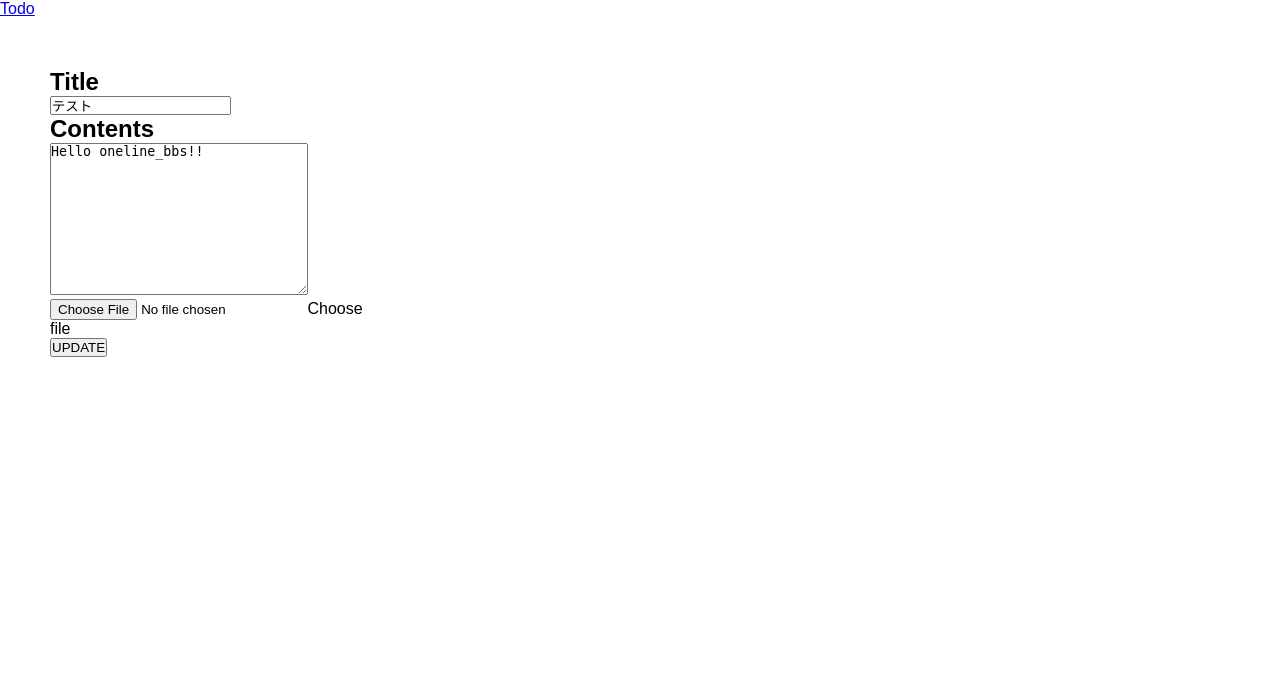
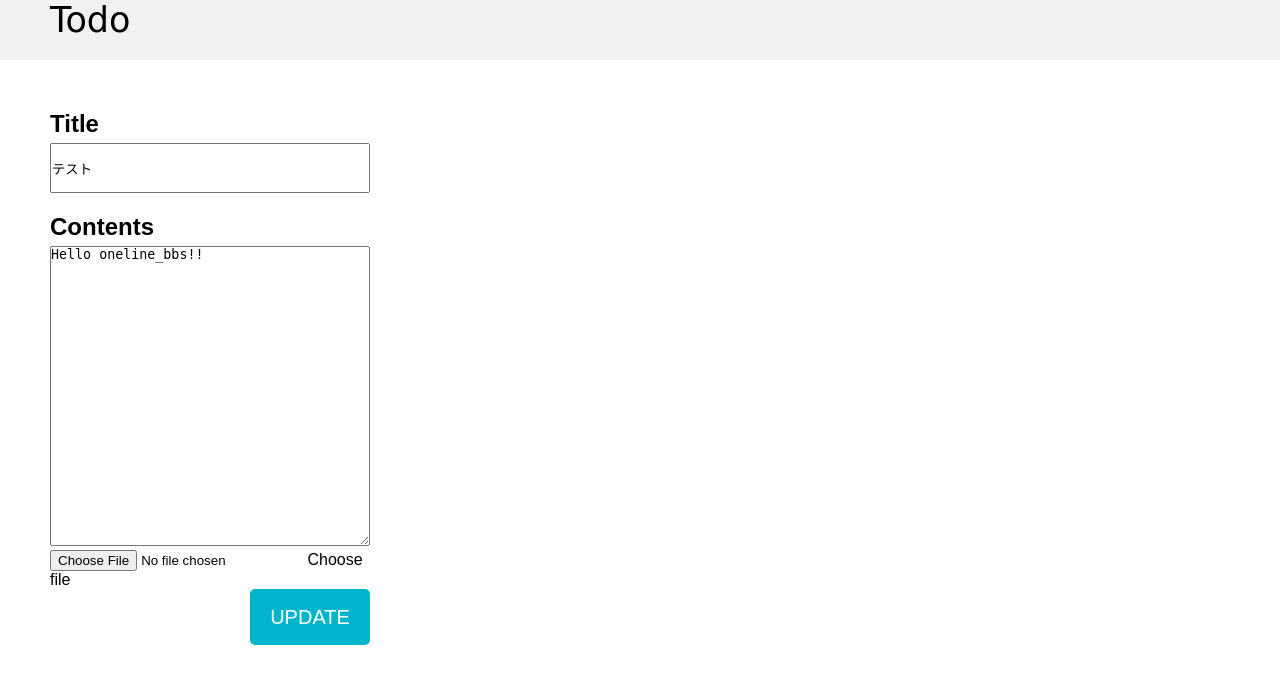
Before and after one commit to km9990/todo_teamc_practice, a PHP site: page /edit.php?id=1 in a window 1280 px wide. Shown: the top 684 px of the page. Run offline with PHP 8.4, Linux system fonts and the light colour scheme; data comes from the database, SQL or seed files in the repository.

Commit message:
Css追加

```diff
--- a/style.css
+++ b/style.css
@@ -197,3 +197,61 @@
   font-size: 16.3px;
   cursor: pointer;
 }
+
+.navbar {
+  height: 60px;
+  background-color: #f1f1f1;
+}
+
+.navbar-brand {
+  font-family: 'Plaster', cursive;
+  font-size: 35px;
+  margin-top: 20px;
+  margin-left: 50px;
+  text-decoration: none;
+  color: black;
+}
+
+.row_2 {
+  width: 100%;
+  padding: 30px 50px;
+  font-family: 'Chathura', cursive;
+  font-size: 40px;
+  font-weight: bold;
+}
+
+#title {
+  width: 100%;
+  height: 50px;
+  margin-top: 5px;
+  margin-bottom: 20px;
+}
+
+#contents {
+  width: 100%;
+  height: 300px;
+  margin-top: 5px;
+}
+
+.justify-content-end {
+  text-align: right;
+  width: 100%;
+}
+
+.btn-primary {
+  background-color: #00B4CC;
+  color: #fff;
+  font-size: 20px;
+  width: 120px;
+  text-align: center;
+  line-height: 50px;
+  border-radius: 5px;
+  border: 3px solid #00B4CC;
+  cursor: pointer;
+}
+
+.btn-primary:hover {
+  background-color: #fff;
+  color: tomato;
+  cursor: pointer;
+}
```
